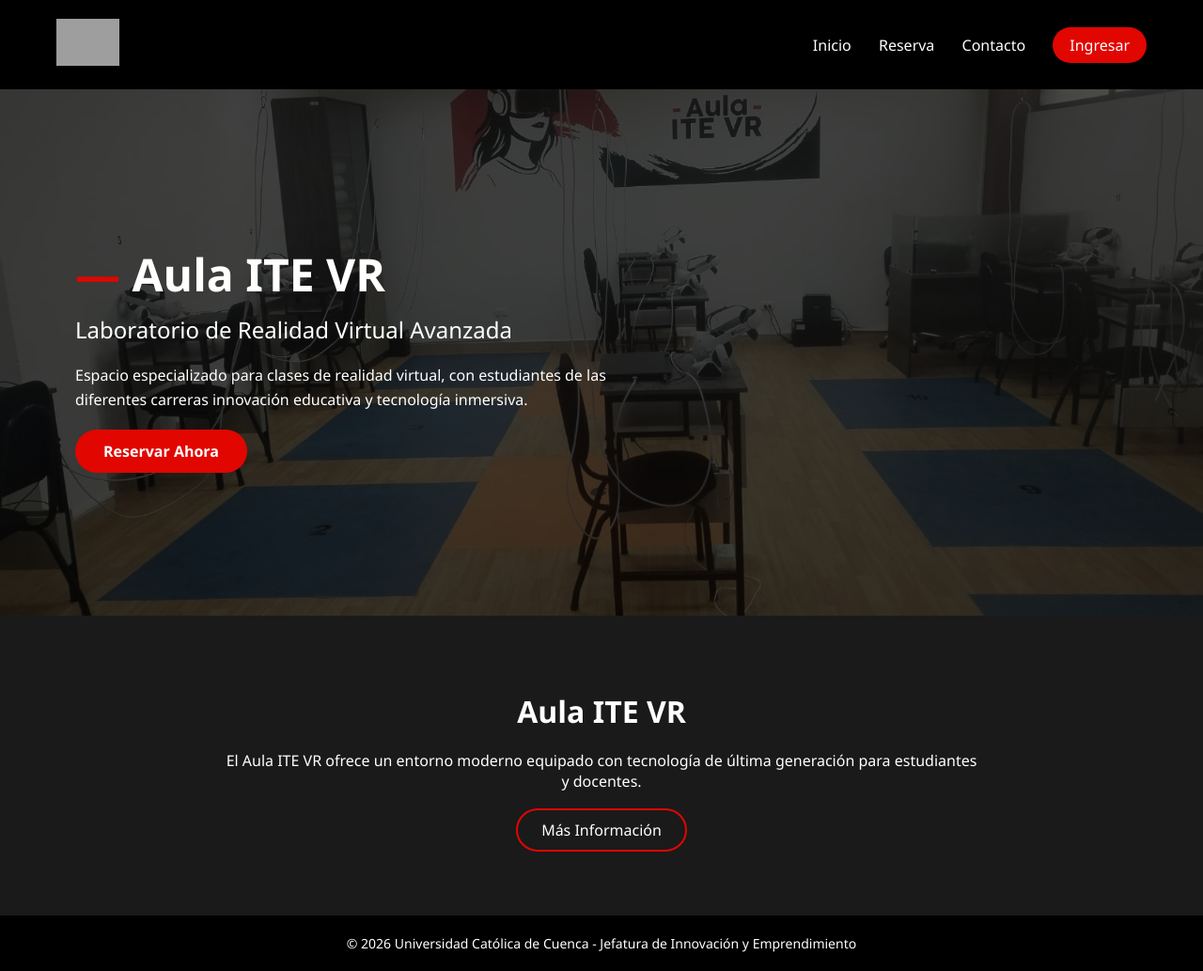
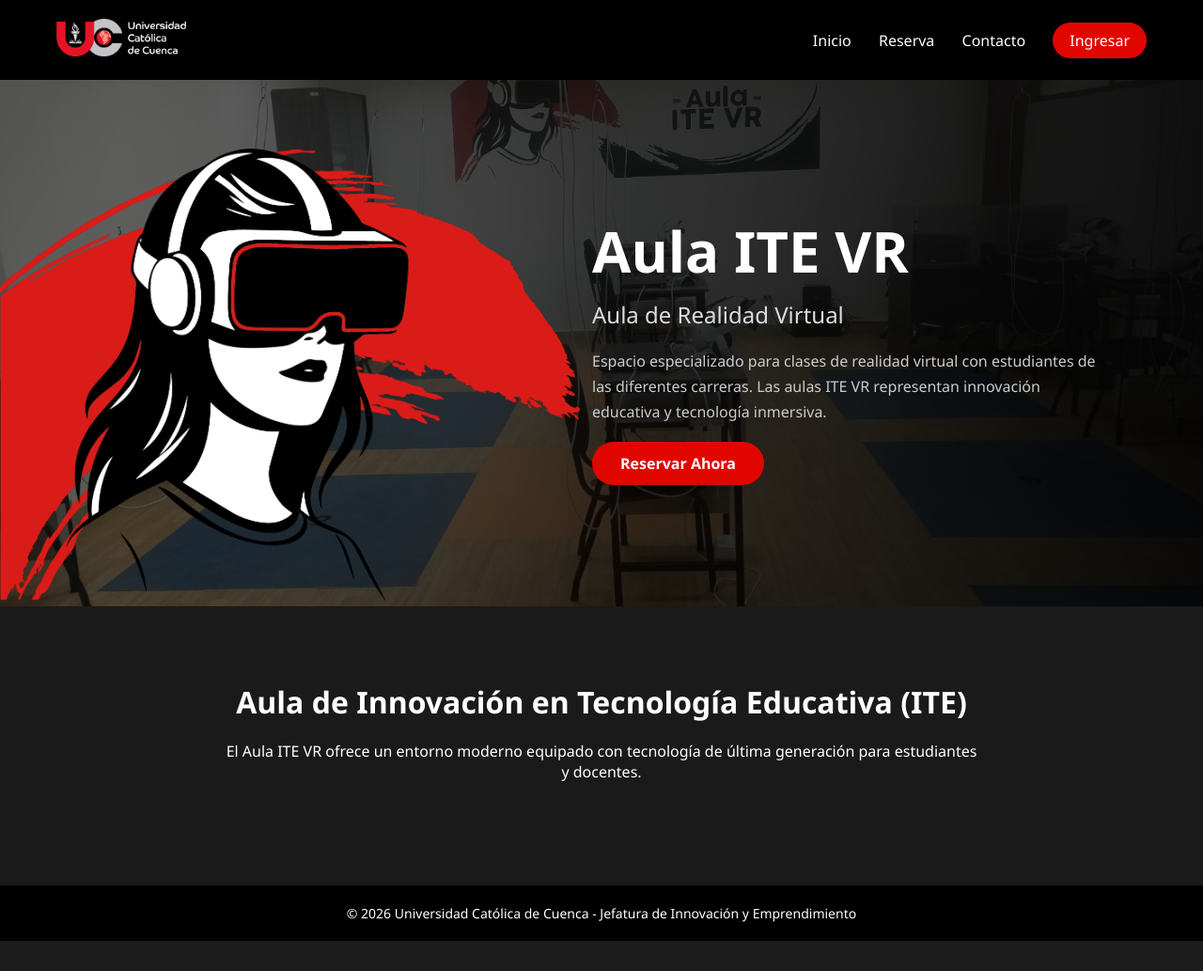
Before and after one commit to Edmartinez28/agendamiento-aulas, a Django app: page / in a window 1280 px wide. Shown: the whole page at 94% size. After the commit the page ends 1001 px from the top, so only its background shows below. Run offline with Django 5.2, Linux system fonts and the light colour scheme; grey boxes are pictures that could not be loaded.

Commit message:
cambios autecticacion

```diff
--- a/AgendamientoAulas/settings.py
+++ b/AgendamientoAulas/settings.py
@@ -154,8 +154,8 @@ AUTHENTICATION_BACKENDS = (
     'django.contrib.auth.backends.ModelBackend',
 )
 
-OIDC_RP_CLIENT_ID = "tu-client-id"
-OIDC_RP_CLIENT_SECRET = "tu-secret"
+OIDC_RP_CLIENT_ID = os.getenv("OIDC_CLIENT_ID")
+OIDC_RP_CLIENT_SECRET = os.getenv("OIDC_CLIENT_SECRET")
 AUTH_USER_MODEL = "cuentas.User"
 
 OIDC_OP_AUTHORIZATION_ENDPOINT = "https://erp.edu/authorize"
--- a/cuentas/static/css/home.css
+++ b/cuentas/static/css/home.css
@@ -39,28 +39,63 @@ body {
 
 /* HERO */
 .hero {
-    height: 90vh;
+    position: relative;
+    height: 95vh;
     background: url('../img/fondo-vr.jpg') center/cover no-repeat;
     display: flex;
     align-items: center;
-    padding: 0 80px;
-    position: relative;
+    justify-content: flex-end;
+    padding: 0 100px;
+    overflow: hidden;
 }
 
-.hero::before {
-    content: "";
+/* Overlay oscuro con degradado elegante */
+.hero-overlay {
     position: absolute;
     inset: 0;
-    background: rgba(0,0,0,0.7);
+    z-index: 1;
+
+    background:
+        /* Luz muy sutil detrás de la mujer */
+        radial-gradient(
+            circle at 20% 50%,
+            rgba(255,255,255,0.04) 0%,
+            rgba(255,255,255,0.02) 20%,
+            rgba(0,0,0,0) 40%
+        ),
+
+        /* Oscurecimiento progresivo hacia la derecha */
+        linear-gradient(
+            to right,
+            rgba(0,0,0,0.55) 10%,
+            rgba(0,0,0,0.75) 50%,
+            rgba(0,0,0,0.92) 100%
+        );
 }
 
+/* Imagen artística izquierda */
+.hero-art {
+    position: absolute;
+    left: 0;
+    bottom: 0;
+    z-index: 2;
+}
+
+.hero-art img {
+    height: 70%;
+    max-height: 500px;
+}
+
+/* Contenido derecho */
 .hero-content {
     position: relative;
-    max-width: 600px;
+    z-index: 3;
+    max-width: 550px;
+    text-align: left;
 }
 
 .hero h1 {
-    font-size: 48px;
+    font-size: 60px;
     margin-bottom: 10px;
 }
 
@@ -72,11 +107,13 @@ body {
 .hero h2 {
     font-weight: 300;
     margin-bottom: 20px;
+    color: #ddd;
 }
 
 .hero p {
+    line-height: 1.7;
     margin-bottom: 30px;
-    line-height: 1.6;
+    color: #ccc;
 }
 
 .btn-primary {
@@ -134,7 +171,7 @@ footer {
 }
 
 .logo img {
-    height: 50px;   /* tamaño recomendado navbar */
+    height: 40px;   /* tamaño recomendado navbar */
     width: auto;
     object-fit: contain;
 }
--- a/cuentas/templates/home.html
+++ b/cuentas/templates/home.html
@@ -10,7 +10,7 @@
 
 <header class="navbar">
     <div class="logo">
-        <img src="{% static 'img/logo-aula.png' %}" alt="Aula ITE VR">
+        <img src="{% static 'img/UC.png' %}" alt="Aula ITE VR">
     </div>
     <nav>
         <a href="#">Inicio</a>
@@ -21,25 +21,36 @@
 </header>
 
 <section class="hero">
+    <!-- Overlay oscuro -->
+    <div class="hero-overlay"></div>
+
+    <!-- Imagen artística izquierda -->
+    <div class="hero-art">
+        <img src="{% static 'img/vr-woman.png' %}" alt="VR Woman">
+    </div>
+
+    <!-- Contenido derecho -->
     <div class="hero-content">
-        <h1><span class="red-line">—</span> Aula ITE VR</h1>
-        <h2>Laboratorio de Realidad Virtual Avanzada</h2>
+        <h1>Aula ITE VR</h1>
+        <h2>Aula de Realidad Virtual</h2>
         <p>
-            Espacio especializado para clases de  realidad virtual, con estudiantes de las diferentes carreras
-            innovación educativa y tecnología inmersiva.
+            Espacio especializado para clases de realidad virtual con estudiantes de las
+            diferentes carreras. Las aulas ITE VR representan innovación educativa
+            y tecnología inmersiva.
         </p>
-        <a href="{% url 'cuentas:mostrarperfil' %}" class="btn-primary">Reservar Ahora</a>
+        <a href="{% url 'cuentas:mostrarperfil' %}" class="btn-primary">
+            Reservar Ahora
+        </a>
     </div>
 </section>
 
 <section class="info">
     <div class="info-content">
-        <h2>Aula ITE VR </h2>
+        <h2>Aula de Innovación en Tecnología Educativa (ITE) </h2>
         <p>
             El Aula ITE VR ofrece un entorno moderno equipado con tecnología
             de última generación para estudiantes y docentes.
         </p>
-        <a href="#" class="btn-secondary">Más Información</a>
     </div>
 </section>
 
--- a/cuentas/views.py
+++ b/cuentas/views.py
@@ -1,9 +1,8 @@
 from django.shortcuts import render, redirect
 from .forms import AvatarForm
-from core.models import *
-
+from core.models import Reserva
 from django.contrib.auth.decorators import login_required
-
+from .models import User
 
 def home(request):
     return render(request, "home.html")
@@ -20,11 +19,27 @@ def mostrarperfil(request):
 
     return render(request, "perfil.html", contexto)
 
-
 @login_required
 def redirect_by_role(request):
+
+    group = request.user.groups.first()
+
+    if not group:
+        return redirect("/cuentas/perfil/")
+
+    if group.name == User.ADMIN:
+        return redirect("/gestion/")
+
+    elif group.name == User.DOCENTE:
+        return redirect("/reservas/")
+
+    elif group.name == User.ESTUDIANTE:
+        return redirect("/reservas/")
+
+    elif group.name == User.TECNICO:
+        return redirect("/gestion/")
+
     return redirect("/cuentas/perfil/")
-
 
 @login_required
 def perfil(request):
```
Also changed, not shown: cuentas/auth.py (+28 -12 lines), cuentas/models.py (+9 -4 lines), cuentas/static/css/login.css (added, +86 -0 lines), cuentas/templates/login.html (+27 -6 lines), cuentas/static/img/UC.png (added), cuentas/static/img/vr-woman.png (added).
